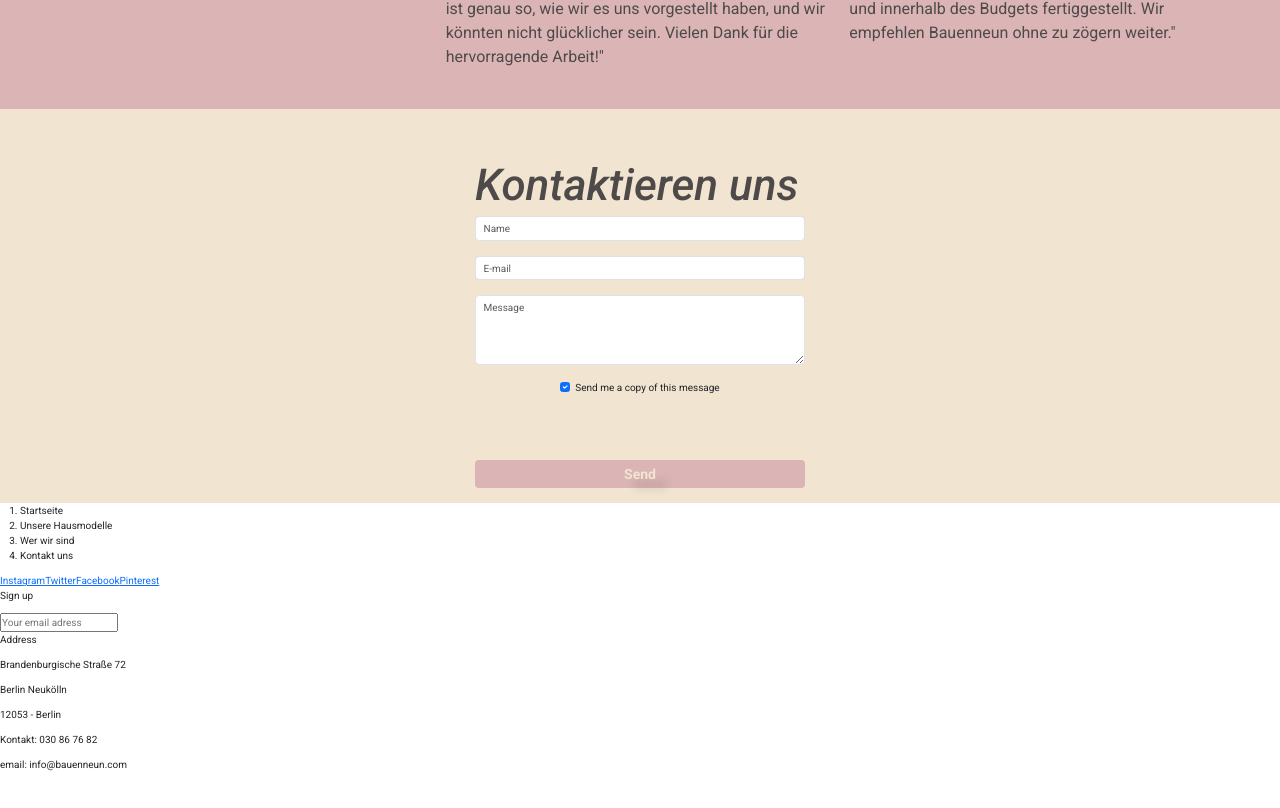
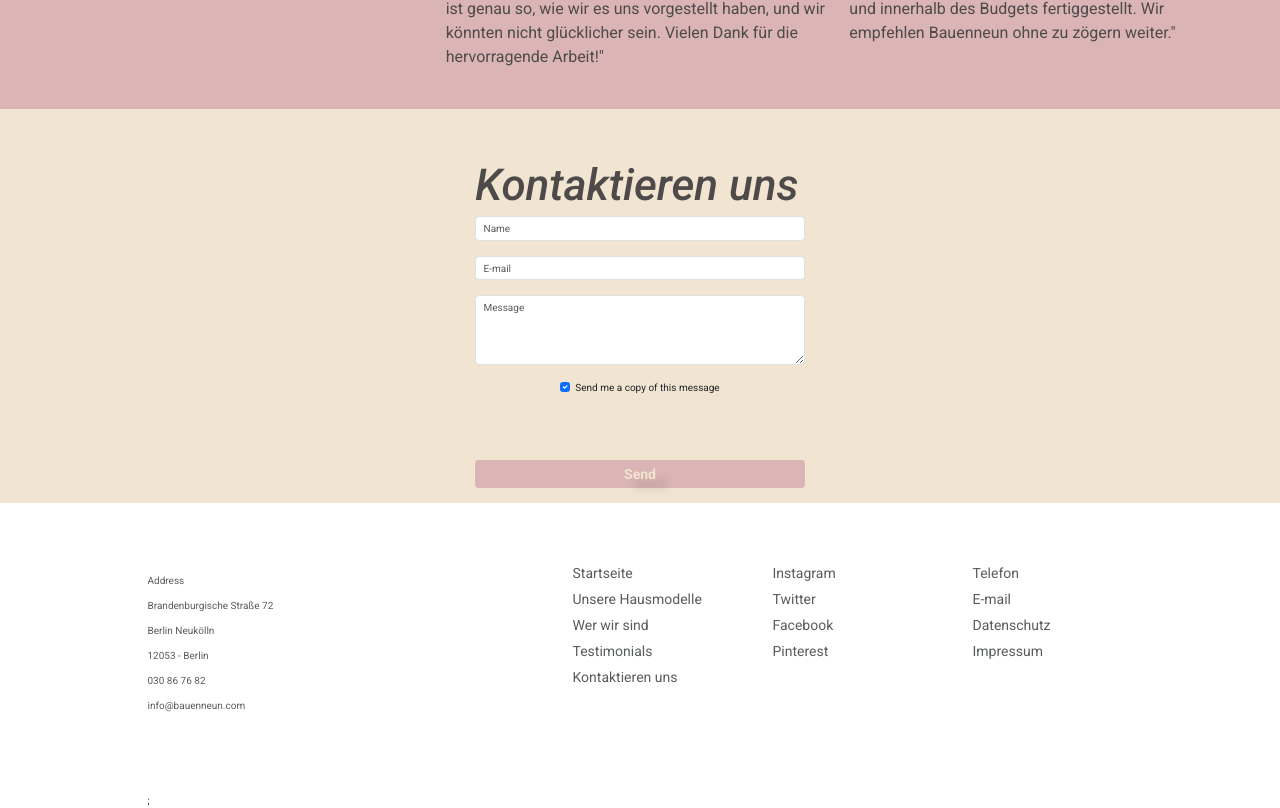
Before and after one commit to augustofaggion/bauenneun, a React (Create React App) app: page / in a window 1280 px wide. Shown: the part 2354-3162 px from the top of the page. Before the commit the page ends 3136 px from the top, so only its background shows below. Built offline with nearby package versions, Linux system fonts and the light colour scheme.

Commit message:
footer structure added

```diff
--- a/src/components/Footer.js
+++ b/src/components/Footer.js
@@ -1,38 +1,105 @@
 export default function Footer() {
   return (
-    <div>
-      <div>
-        <ol>
-          <li>Startseite</li>
-          <li>Unsere Hausmodelle</li>
-          <li>Wer wir sind</li>
-          <li>Kontakt uns</li>
-        </ol>
-      </div>
+    <div className="container-fluid footer-container">
+      <footer class="row row-cols-1 row-cols-sm-2 row-cols-md-5 py-5 my-5 ">
+        <div class="col mb-3">
+          <a
+            href="/"
+            class="d-flex align-items-center mb-3 link-dark text-decoration-none"
+          >
+            {/* ADD logo here */}
+          </a>
+          <p className="text-muted">Address</p>
+          <p className="text-muted">Brandenburgische Straße 72</p>
+          <p className="text-muted">Berlin Neukölln</p>
+          <p className="text-muted">12053 - Berlin</p>
+          <p className="text-muted">030 86 76 82</p>
+          <p className="text-muted">info@bauenneun.com</p>
+        </div>
 
-      <div>
-        <div>
-          <a href="">Instagram</a>
-          <a href="">Twitter</a>
-          <a href="">Facebook</a>
-          <a href="">Pinterest</a>
+        <div class="col mb-3"></div>
+
+        <div class="col mb-3">
+          <ul class="nav flex-column">
+            <li class="nav-item mb-2">
+              <a href="#" class="nav-link p-0 text-muted">
+                Startseite
+              </a>
+            </li>
+            <li class="nav-item mb-2">
+              <a href="#" class="nav-link p-0 text-muted">
+                Unsere Hausmodelle
+              </a>
+            </li>
+            <li class="nav-item mb-2">
+              <a href="#" class="nav-link p-0 text-muted">
+                Wer wir sind
+              </a>
+            </li>
+            <li class="nav-item mb-2">
+              <a href="#" class="nav-link p-0 text-muted">
+                Testimonials
+              </a>
+            </li>
+            <li class="nav-item mb-2">
+              <a href="#" class="nav-link p-0 text-muted">
+                Kontaktieren uns
+              </a>
+            </li>
+          </ul>
         </div>
-        <div>
-          <p>Sign up</p>
-          <input type="email" placeholder="Your email adress" />
-          {/* <button>Change for a arrow point northwest</button> */}
+
+        <div class="col mb-3">
+          <ul class="nav flex-column">
+            <li class="nav-item mb-2">
+              <a href="#" class="nav-link p-0 text-muted">
+                Instagram
+              </a>
+            </li>
+            <li class="nav-item mb-2">
+              <a href="#" class="nav-link p-0 text-muted">
+                Twitter
+              </a>
+            </li>
+            <li class="nav-item mb-2">
+              <a href="#" class="nav-link p-0 text-muted">
+                Facebook
+              </a>
+            </li>
+            <li class="nav-item mb-2">
+              <a href="#" class="nav-link p-0 text-muted">
+                Pinterest
+              </a>
+            </li>
+          </ul>
         </div>
-        <div>
-          <address>
-            <p>Address</p>
-            <p>Brandenburgische Straße 72</p>
-            <p>Berlin Neukölln</p>
-            <p>12053 - Berlin</p>
-            <p>Kontakt: 030 86 76 82</p>
-            <p>email: info@bauenneun.com</p>
-          </address>
+
+        <div class="col mb-3">
+          <ul class="nav flex-column">
+            <li class="nav-item mb-2">
+              <a href="#" class="nav-link p-0 text-muted">
+                Telefon
+              </a>
+            </li>
+            <li class="nav-item mb-2">
+              <a href="#" class="nav-link p-0 text-muted">
+                E-mail
+              </a>
+            </li>
+            <li class="nav-item mb-2">
+              <a href="#" class="nav-link p-0 text-muted">
+                Datenschutz
+              </a>
+            </li>
+            <li class="nav-item mb-2">
+              <a href="#" class="nav-link p-0 text-muted">
+                Impressum
+              </a>
+            </li>
+          </ul>
         </div>
-      </div>
+      </footer>
+      ;
     </div>
   );
 }
--- a/src/stylesheets/_footer.scss
+++ b/src/stylesheets/_footer.scss
@@ -0,0 +1,3 @@
+.footer-container {
+  width: 100rem;
+}
```
